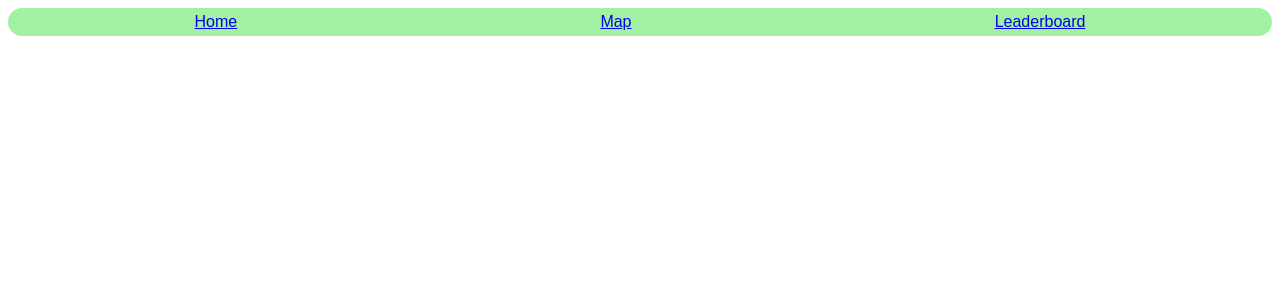
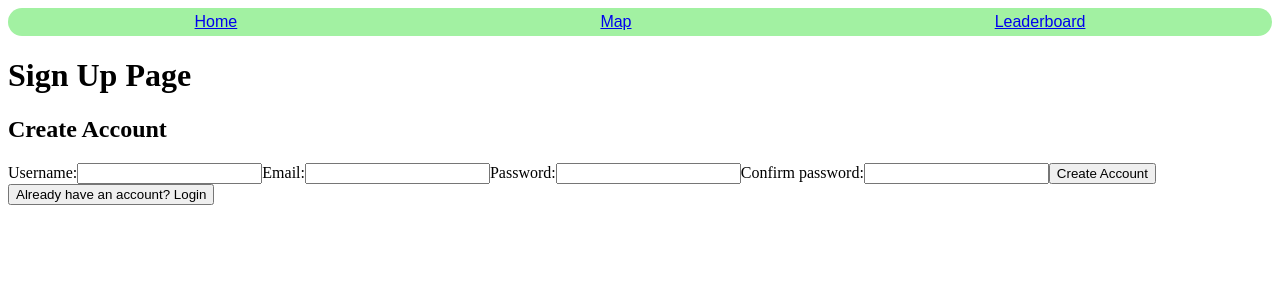
Before and after one commit to andrinanisbet/cleanquest, a React (Vite) app in the folder client/: page /signup in a window 1280 px wide. Shown: the top 300 px of the page. Built offline with nearby package versions, Linux system fonts and the light colour scheme.

Commit message:
Add signup page and navigation from login

```diff
--- a/client/src/App.jsx
+++ b/client/src/App.jsx
@@ -1,6 +1,7 @@
 
 import { Routes, Route } from "react-router-dom";
 import LoginPage from "./pages/loginPage/loginPage";
+import SignupPage from "./pages/signupPage/signupPage";
 import "leaflet/dist/leaflet.css";
 
 import MapPage from "./pages/mapPage/mapPage";
@@ -20,6 +21,7 @@ function App() {
         <Route path="/create-hotspot" element={<CreateHotspot />} />
         <Route path="/leaderboard" element={<Leaderboard />} />
         <Route path="/login" element={<LoginPage/>}/>
+        <Route path="/signup" element={<SignupPage/>}/>
       </Routes>
     </div>
   );
--- a/client/src/pages/loginPage/loginPage.jsx
+++ b/client/src/pages/loginPage/loginPage.jsx
@@ -46,10 +46,16 @@ export default function LoginPage () {
                 setPassword(event.target.value)
             }}/>
         </label>
-
         <button onClick={handleLogin}>
             Login
         </button>
+        <p>
+            Don't have an account?
+        </p>
+        <button onClick={() => {
+            navigate("/signup")
+        }}>Sign up</button>
+
 
         <p>{loginMessage}</p>
 
--- /dev/null
+++ b/client/src/pages/signupPage/signupPage.jsx
@@ -0,0 +1,91 @@
+import { useState } from "react";
+import { useNavigate } from "react-router-dom";
+
+
+export default function SignupPage () {
+    const [username, setUsername] = useState("");
+    const [email, setEmail] = useState("");
+    const [password, setPassword] = useState("");
+    const [confirmPassword, setConfirmPassword] = useState("");
+    const [signupMessage, setSignupMessage] = useState("");
+    const navigate = useNavigate();
+
+    const handleCreateAccount = async () => {
+        if (password !== confirmPassword){
+            setSignupMessage("Passwords do not match")
+            return;
+        }
+        const response = await fetch ("http://localhost:4000/api/auth/signup", {
+            method: "POST",
+            headers: {"Content-Type": "application/json"},
+            body: JSON.stringify({username, email, password})
+        });
+
+        const data = await response.json()
+
+        if (response.status === 201){
+            setSignupMessage("Sign up successful")
+            navigate("/login");
+        } else {
+            setSignupMessage(data.message || "Signup failed");
+        }
+    }
+
+    return (
+        <div>
+            <h1>Sign Up Page</h1>
+            <h2>Create Account</h2>
+            <label>
+                Username:
+                <input name="usernameInput"
+                value={username}
+                onChange={(event) => {
+                    setUsername(event.target.value)
+                }} />
+            </label>
+            <label>
+                Email:
+                <input name="emailInput"
+                value={email}
+                onChange={(event) => {
+                    setEmail(event.target.value)
+                }} />
+            </label>
+            <label>
+                Password:
+                <input name="passwordInput"
+                type="password"
+                value={password}
+                onChange={(event) => {
+                    setPassword(event.target.value)
+                }} />
+            </label>
+            <label>
+                Confirm password:
+                <input name="confirmPasswordInput"
+                type="password"
+                value={confirmPassword}
+                onChange={(event) => {
+                    setConfirmPassword(event.target.value)
+                }} />
+            </label>
+            <button onClick={handleCreateAccount}>
+                Create Account
+            </button>
+            <button onClick={() => {
+                navigate("/login")
+            }}>
+                Already have an account? Login
+            </button>
+            {
+                signupMessage ? (
+                    <p>{signupMessage}</p>
+                ) : null
+            }
+
+
+
+        </div>
+    )
+
+}
```
